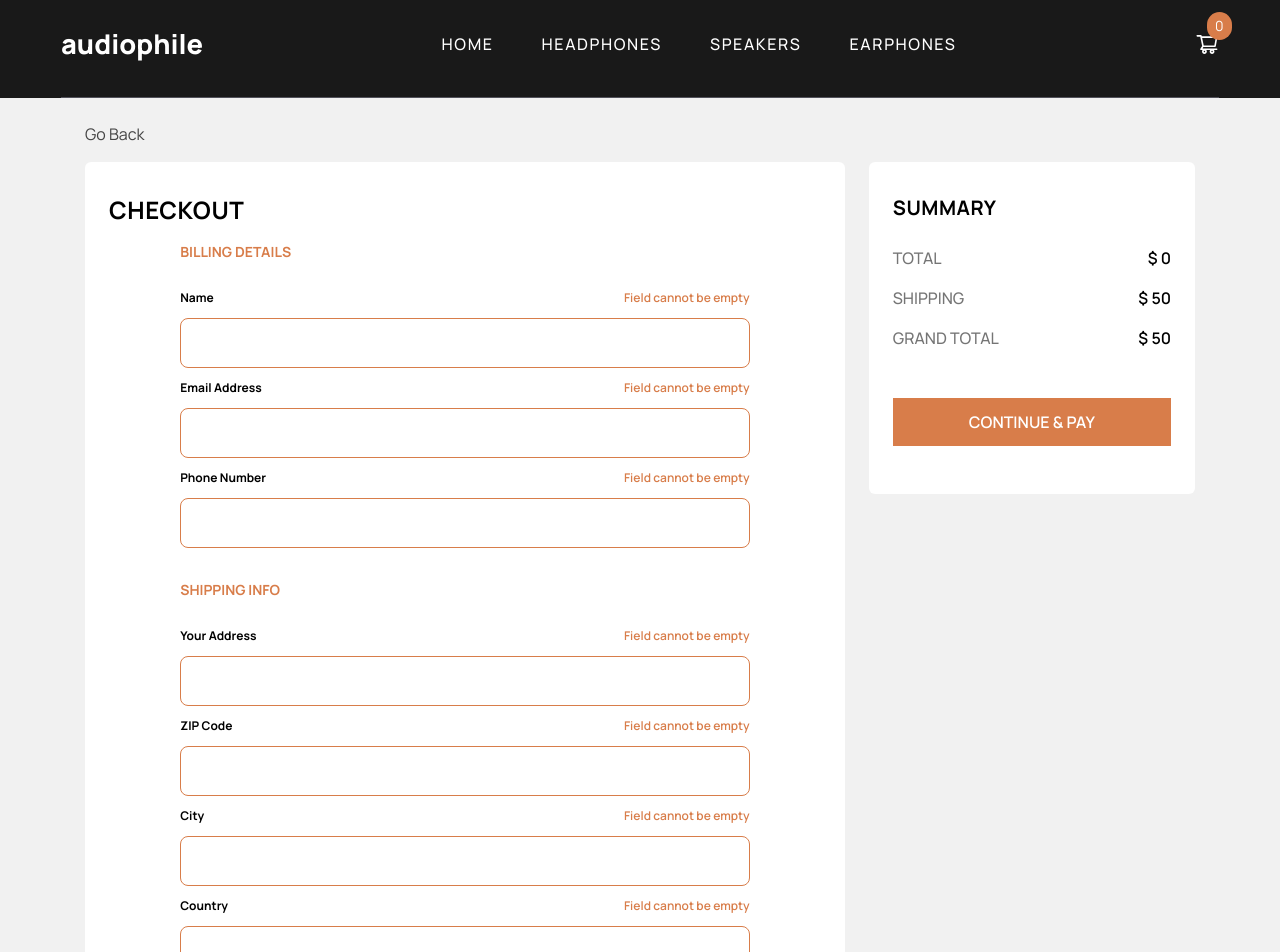
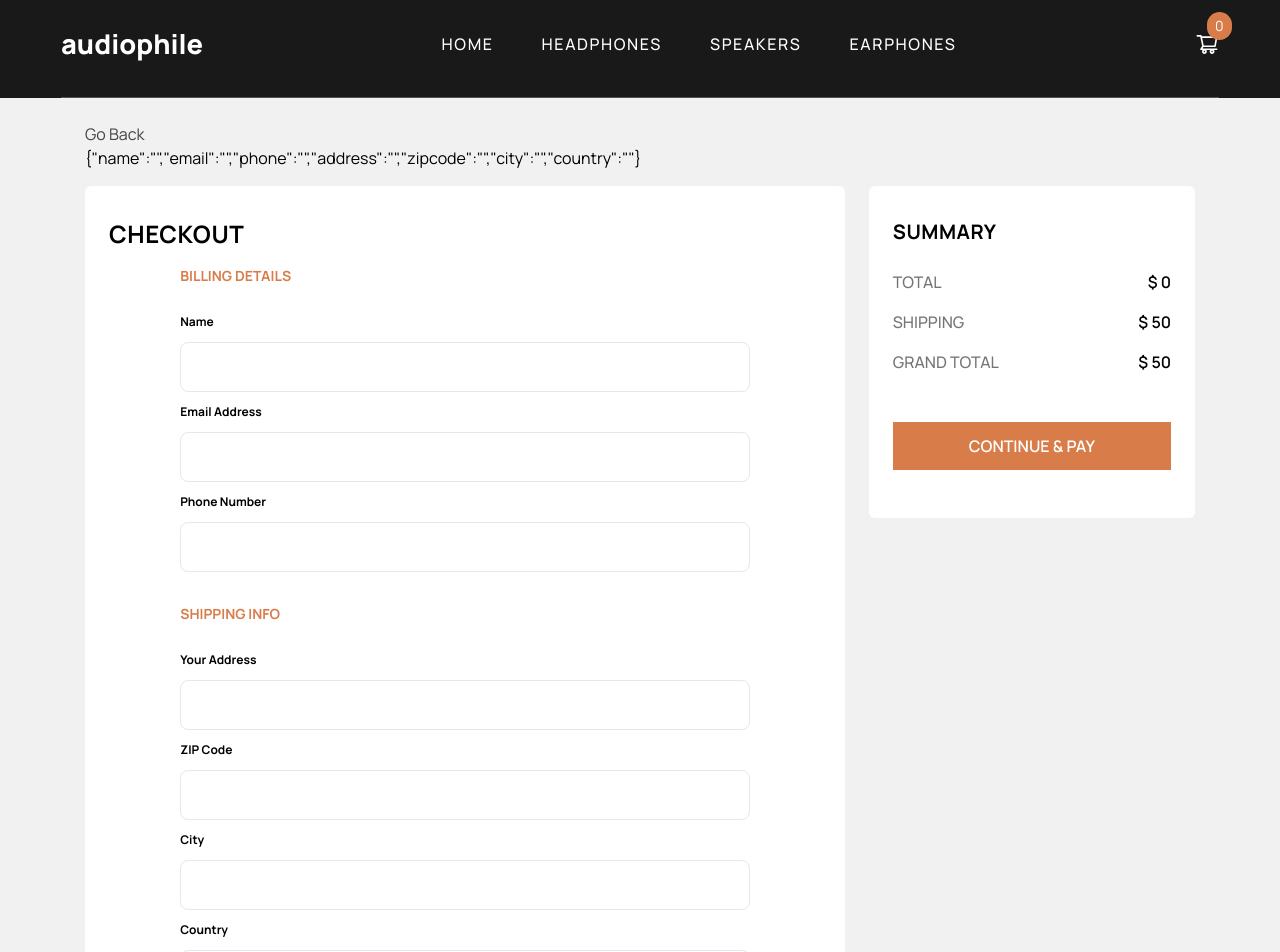
Before and after one commit to krish-98/audiophile, a React (Create React App) app: page /checkout in a window 1280 px wide. Shown: the top 952 px of the page. Built offline with nearby package versions, Linux system fonts and the light colour scheme.

Commit message:
styled the form input fields

```diff
--- a/src/pages/checkout/Checkout.jsx
+++ b/src/pages/checkout/Checkout.jsx
@@ -2,7 +2,8 @@ import React, { useState } from "react"
 import { useNavigate } from "react-router-dom"
 import { useSelector } from "react-redux"
 
-const initialFormData = {
+const Checkout = () => {
+  const [formData, setFormData] = useState({
     name: "",
     email: "",
     phone: "",
@@ -10,20 +11,30 @@ const initialFormData = {
     zipcode: "",
     city: "",
     country: "",
-}
+  })
 
-const Checkout = () => {
-  const [formData, setFormData] = useState(initialFormData)
+  const [formErrors, setFormErrors] = useState({})
+
   const navigate = useNavigate()
   const { cartItems, cartTotalAmount } = useSelector((state) => state.cart)
 
-  // if(formData.name === "")
-
   const handleFormChange = (e) => {
-    setFormData(e.target.value)
+    setFormData({ ...formData, [e.target.name]: e.target.value })
   }
 
-  const handleFormSubmit = () => {}
+  const handleBlur = (e) => {
+    if (e.target.value.length === 0) {
+      setFormErrors({ ...formErrors, [e.target.name]: "Field cannot be empty" })
+    } else if (e.target.value.length > 0) {
+      setFormErrors({ ...formErrors, [e.target.name]: "" })
+    } else if (!e.target.email.includes("@")) {
+      setFormErrors({ ...formErrors, [e.target.email]: "wrong format" })
+    }
+  }
+
+  const handleFormSubmit = (e) => {
+    e.preventDefault()
+  }
 
   return (
     <div className="bg-gray-accent">
@@ -34,6 +45,8 @@ const Checkout = () => {
         >
           Go Back
         </h2>
+
+        <h2 className="overflow-auto">{JSON.stringify(formData)}</h2>
 
         <form onSubmit={handleFormSubmit} className="my-4 lg:flex lg:gap-6">
           <div className="bg-white py-4 px-6 rounded-md lg:w-[70%]">
@@ -48,54 +61,57 @@ const Checkout = () => {
               </h3>
 
               <label className="flex justify-between" htmlFor="name">
-                <span className="text-xs text-black font-bold">Name</span>
+                <span className="text-xs  font-bold text-black">Name</span>
                 <span className="text-xs text-orange-accent font-semibold">
-                  Field cannot be empty
+                  {formErrors.name}
                 </span>
               </label>
               <input
-                className="border border-orange-accent py-3 pl-3 rounded-lg"
+                className="border border-gray py-3 pl-3 rounded-lg focus:outline-orange-accent"
                 type="text"
                 id="name"
                 name="name"
                 value={formData.name}
                 onChange={handleFormChange}
+                onBlur={handleBlur}
                 required
               />
 
               <label className="flex justify-between" htmlFor="email">
-                <span className="text-xs text-black font-bold">
+                <span className="text-xs  font-bold text-black">
                   Email Address
                 </span>
                 <span className="text-xs text-orange-accent font-semibold">
-                  Field cannot be empty
+                  {formErrors.email}
                 </span>
               </label>
               <input
-                className="border border-orange-accent py-3 pl-3 rounded-lg"
+                className="border border-gray py-3 pl-3 rounded-lg focus:outline-orange-accent"
                 type="email"
                 id="email"
                 name="email"
                 value={formData.email}
                 onChange={handleFormChange}
+                onBlur={handleBlur}
                 required
               />
 
               <label className="flex justify-between" htmlFor="phone">
-                <span className="text-xs text-black font-bold">
+                <span className="text-xs  font-bold text-black">
                   Phone Number
                 </span>
                 <span className="text-xs text-orange-accent font-semibold">
-                  Field cannot be empty
+                  {formErrors.phone}
                 </span>
               </label>
               <input
-                className="border border-orange-accent py-3 pl-3 rounded-lg"
+                className="border border-gray py-3 pl-3 rounded-lg focus:outline-orange-accent"
                 type="text"
                 id="phone"
                 name="phone"
                 value={formData.phone}
                 onChange={handleFormChange}
+                onBlur={handleBlur}
                 required
               />
             </fieldset>
@@ -107,74 +123,78 @@ const Checkout = () => {
               </h3>
 
               <label className="flex justify-between" htmlFor="address">
-                <span className="text-xs text-black font-bold">
+                <span className="text-xs  font-bold text-black">
                   Your Address
                 </span>
                 <span className="text-xs text-orange-accent font-semibold">
-                  Field cannot be empty
+                  {formErrors.address}
                 </span>
               </label>
               <input
-                className="border border-orange-accent py-3 pl-3 rounded-lg"
+                className="border border-gray py-3 pl-3 rounded-lg focus:outline-orange-accent"
                 type="text"
                 name="address"
                 id="address"
                 value={formData.address}
                 onChange={handleFormChange}
+                onBlur={handleBlur}
                 required
               />
 
               <label className="flex justify-between" htmlFor="zipcode">
-                <span className="text-xs text-black font-bold">ZIP Code</span>
+                <span className="text-xs  font-bold text-black">ZIP Code</span>
                 <span className="text-xs text-orange-accent font-semibold">
-                  Field cannot be empty
+                  {formErrors.zipcode}
                 </span>
               </label>
               <input
-                className="border border-orange-accent py-3 pl-3 rounded-lg"
+                className="border border-gray py-3 pl-3 rounded-lg focus:outline-orange-accent"
                 type="text"
                 name="zipcode"
                 id="zipcode"
                 value={formData.zipcode}
                 onChange={handleFormChange}
+                onBlur={handleBlur}
                 required
               />
 
               <label className="flex justify-between" htmlFor="city">
-                <span className="text-xs text-black font-bold">City</span>
+                <span className="text-xs  font-bold text-black">City</span>
                 <span className="text-xs text-orange-accent font-semibold">
-                  Field cannot be empty
+                  {formErrors.city}
                 </span>
               </label>
               <input
-                className="border border-orange-accent py-3 pl-3 rounded-lg"
+                className="border border-gray py-3 pl-3 rounded-lg focus:outline-orange-accent"
                 type="text"
                 name="city"
                 id="city"
                 value={formData.city}
                 onChange={handleFormChange}
+                onBlur={handleBlur}
                 required
               />
 
               <label className="flex justify-between" htmlFor="country">
-                <span className="text-xs text-black font-bold">Country</span>
+                <span className="text-xs  font-bold text-black">Country</span>
                 <span className="text-xs text-orange-accent font-semibold">
-                  Field cannot be empty
+                  {formErrors.country}
                 </span>
               </label>
               <input
-                className="border border-orange-accent py-3 pl-3 rounded-lg"
+                className="border border-gray py-3 pl-3 rounded-lg focus:outline-orange-accent"
                 type="text"
                 name="country"
                 id="country"
                 value={formData.country}
                 onChange={handleFormChange}
+                onBlur={handleBlur}
                 required
               />
             </fieldset>
 
             {/* Payment Details */}
-            <fieldset className="md:w-[80%] mx-auto">
+            {/* <fieldset className="md:w-[80%] mx-auto">
               <h3 className="text-orange-accent uppercase text-sm font-bold mb-4">
                 Payment Details
               </h3>
@@ -210,7 +230,7 @@ const Checkout = () => {
                   cancelled.
                 </p>
               </div>
-            </fieldset>
+            </fieldset> */}
           </div>
 
           <div className="my-6 bg-white py-4 px-6 rounded-md lg:w-[30%] lg:my-0 lg:self-start">
```
Lines whose indentation alone changed are shown as unchanged.
